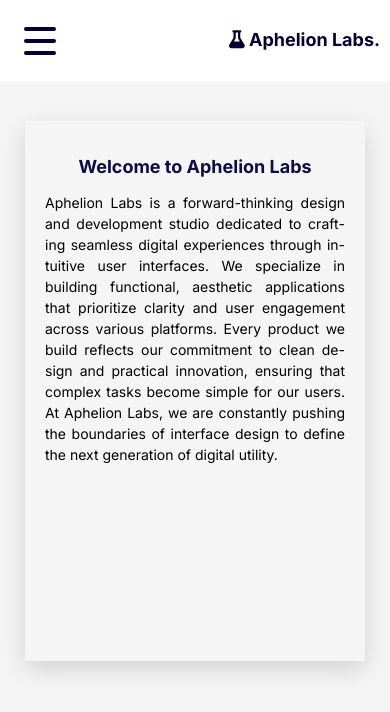
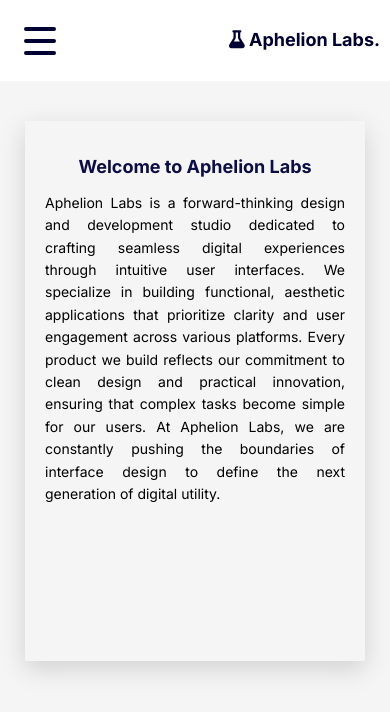
Before and after one commit to abk2191/aphelion-labs, a React (Vite) app: page / in a window 390 px wide. Shown: the top 712 px of the page. Built offline with nearby package versions, Linux system fonts and the light colour scheme; a web font is replaced by a local one.

Commit message:
Added new features

```diff
--- a/src/index.css
+++ b/src/index.css
@@ -317,16 +317,16 @@ html {
 
   .intro-card p {
     font-size: 14px;
-    text-align: justify;
-    text-align-last: left; /* Last line aligns left (not justified) */
+    /* text-align: justify;
+    text-align-last: left;
     hyphens: auto;
     word-spacing: normal;
     letter-spacing: normal;
     line-height: 1.5;
 
-    /* Better word breaking for long URLs/words */
+
     overflow-wrap: break-word;
     word-wrap: break-word;
-    word-break: break-word;
+    word-break: break-word; */
   }
 }
```
